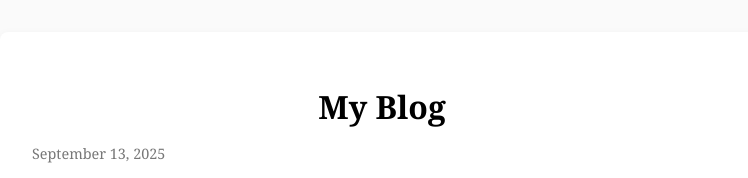
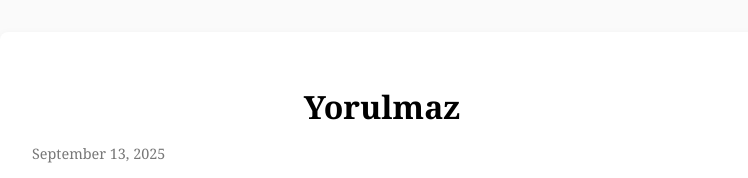
Before and after one commit to Dayoek/Site, a plain HTML site: page index.html in a window 1280 px wide. Shown: the top 178 px of the page, without its empty margins (258-1006 px from the left). Drawn offline with Linux system fonts and the light colour scheme.

Commit message:
Update index.html

```diff
--- a/index.html
+++ b/index.html
@@ -47,7 +47,7 @@
 </head>
 <body>
   <div class="container">
-    <h1>My Blog</h1>
+    <h1>Yorulmaz</h1>
 
     <div class="post">
       <div class="date">September 13, 2025</div>
```
